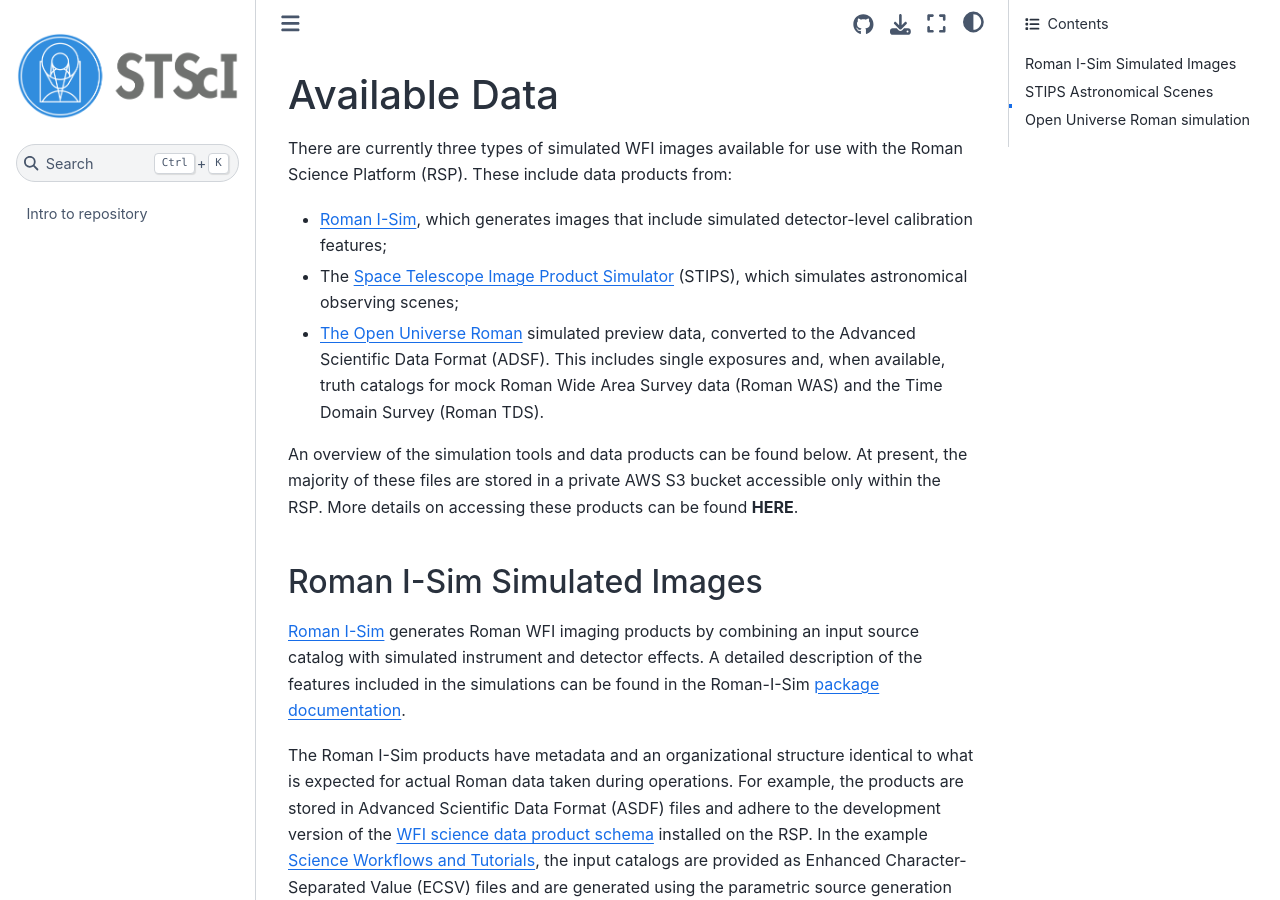
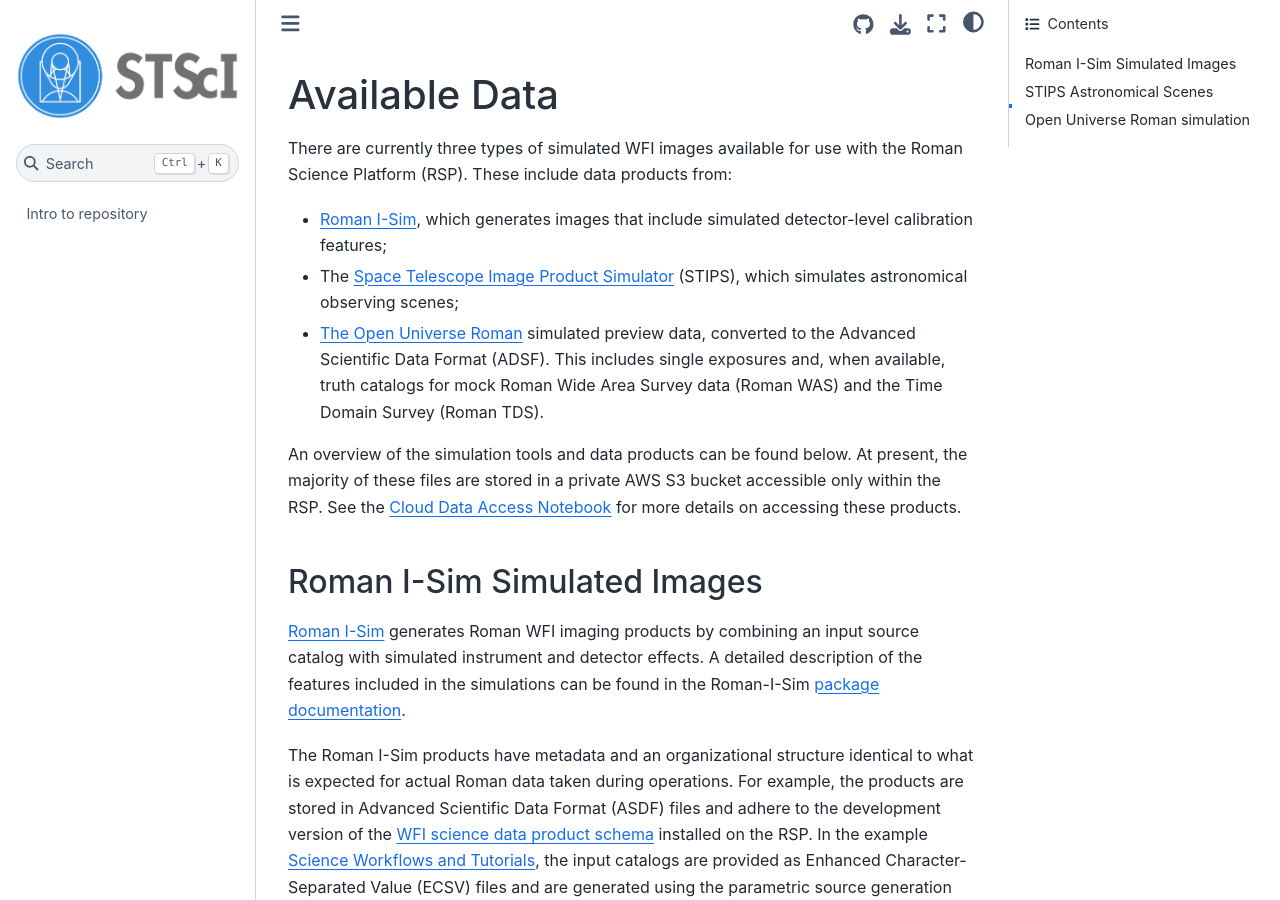
Before and after one commit to spacetelescope/roman_notebooks, a Jupyter Book: the page built from markdown/simulated-data.md, in a window 1280 px wide and 900 px high. Built offline with Jupyter Book 1.0.4 settings and Sphinx 7.4.7 and the Sphinx Book theme 1.1.4, drawn with Linux system fonts in a browser that asks for light colours; pages that are not in the unit, such as notebooks, are missing from menus.

Commit message:
update HERE link

```diff
--- a/markdown/simulated-data.md
+++ b/markdown/simulated-data.md
@@ -14,7 +14,7 @@
 
 
 
-An overview of the simulation tools and data products can be found below. At present, the majority of these files are stored in a private AWS S3 bucket accessible only within the RSP. More details on accessing these products can be found **HERE**.
+An overview of the simulation tools and data products can be found below. At present, the majority of these files are stored in a private AWS S3 bucket accessible only within the RSP. See the [Cloud Data Access Notebook](../content/notebooks/data_discovery_and_access/data_discovery_and_access.ipynb) for more details on accessing these products.
 
 
 
```
